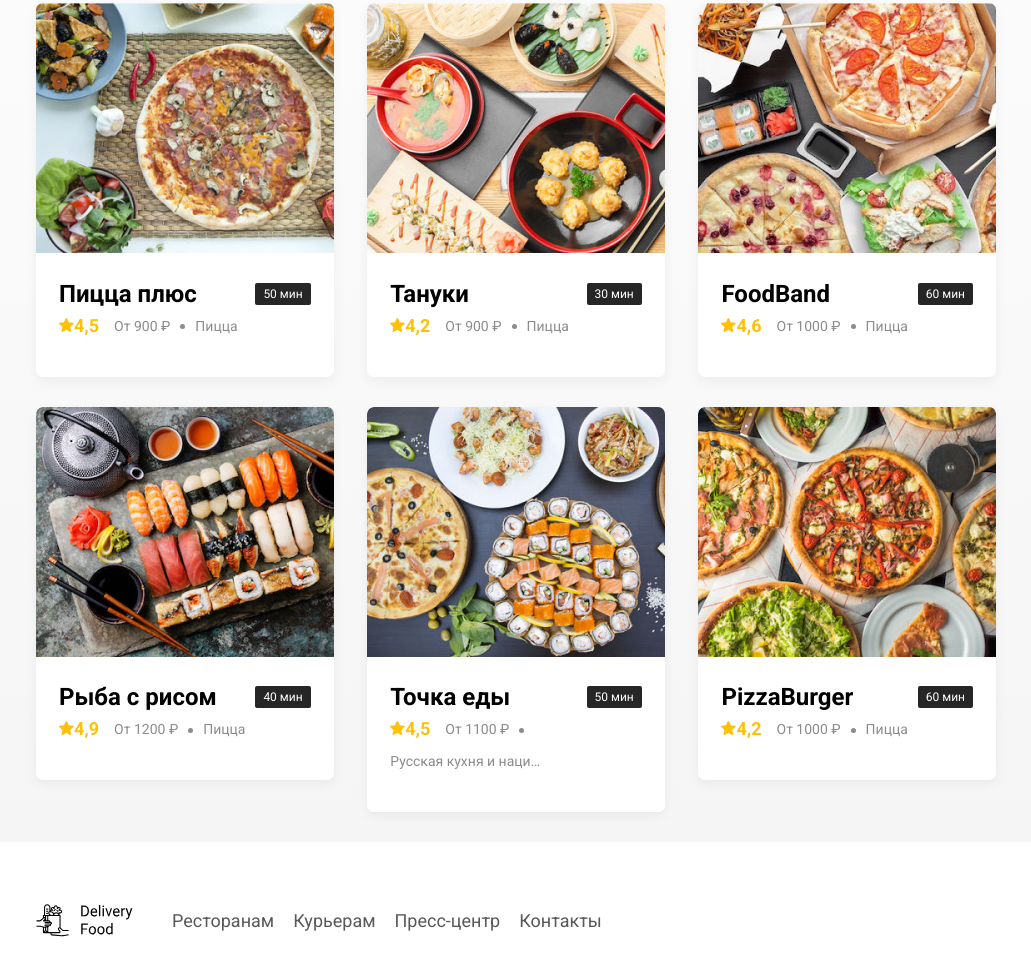
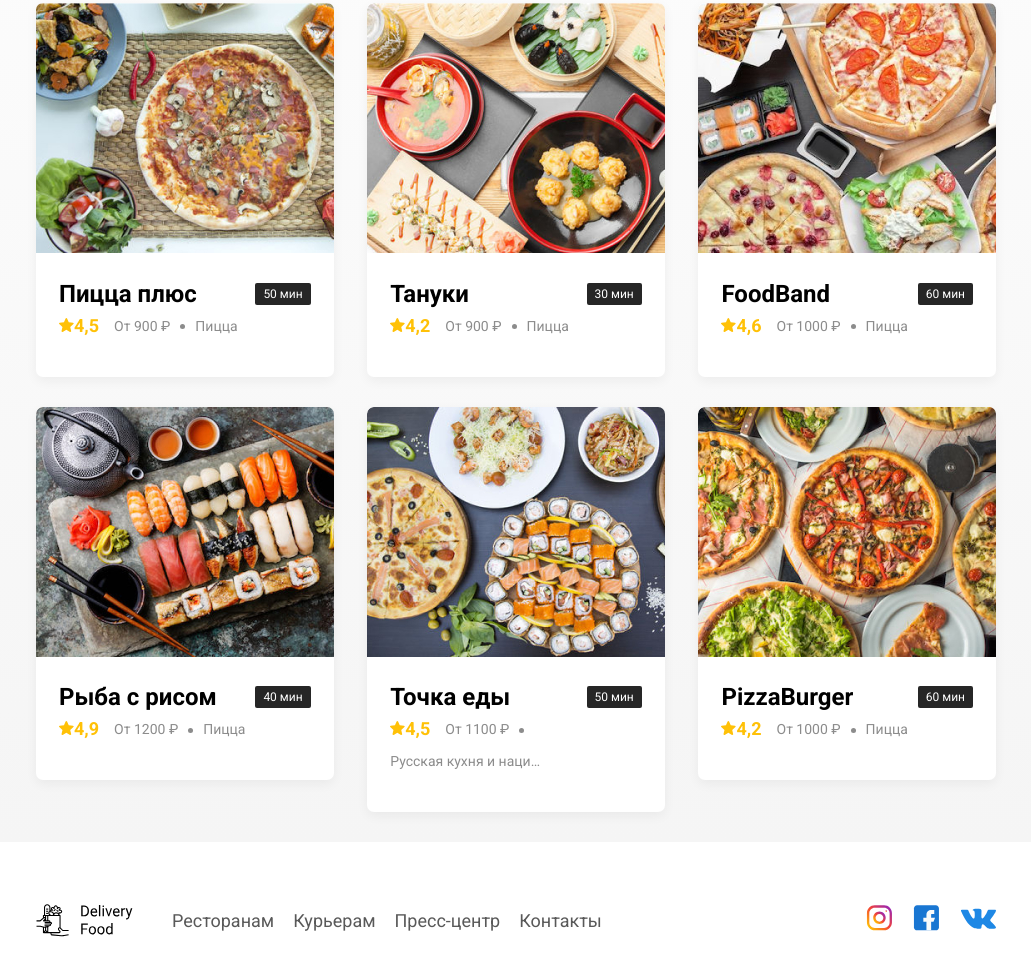
Before and after one commit to VladimirKip/delivery-food, a plain HTML site: page index.html in a window 1280 px wide. Shown: the part 625-1600 px from the top of the page, without its empty margins (124-1155 px from the left). Drawn offline with Linux system fonts and the light colour scheme; the site is published under a folder, as on GitHub Pages, so addresses that start at the root find nothing.

Commit message:
Update index.html

```diff
--- a/index.html
+++ b/index.html
@@ -172,9 +172,9 @@
                     <a href="#" class="footer-link">Контакты</a>
                 </nav>
                 <div class="social-links">
-                    <a href="#" class="social-link"><img src="/img/instagram.svg" alt=""></a>
-                    <a href="#" class="social-link"><img src="/img/facebook.svg" alt=""></a>
-                    <a href="#" class="social-link"><img src="/img/vkontakte.svg" alt=""></a>
+                    <a href="#" class="social-link"><img src="img/instagram.svg" alt=""></a>
+                    <a href="#" class="social-link"><img src="img/facebook.svg" alt=""></a>
+                    <a href="#" class="social-link"><img src="img/vkontakte.svg" alt=""></a>
                 </div>
             </div>
         </div>
```
